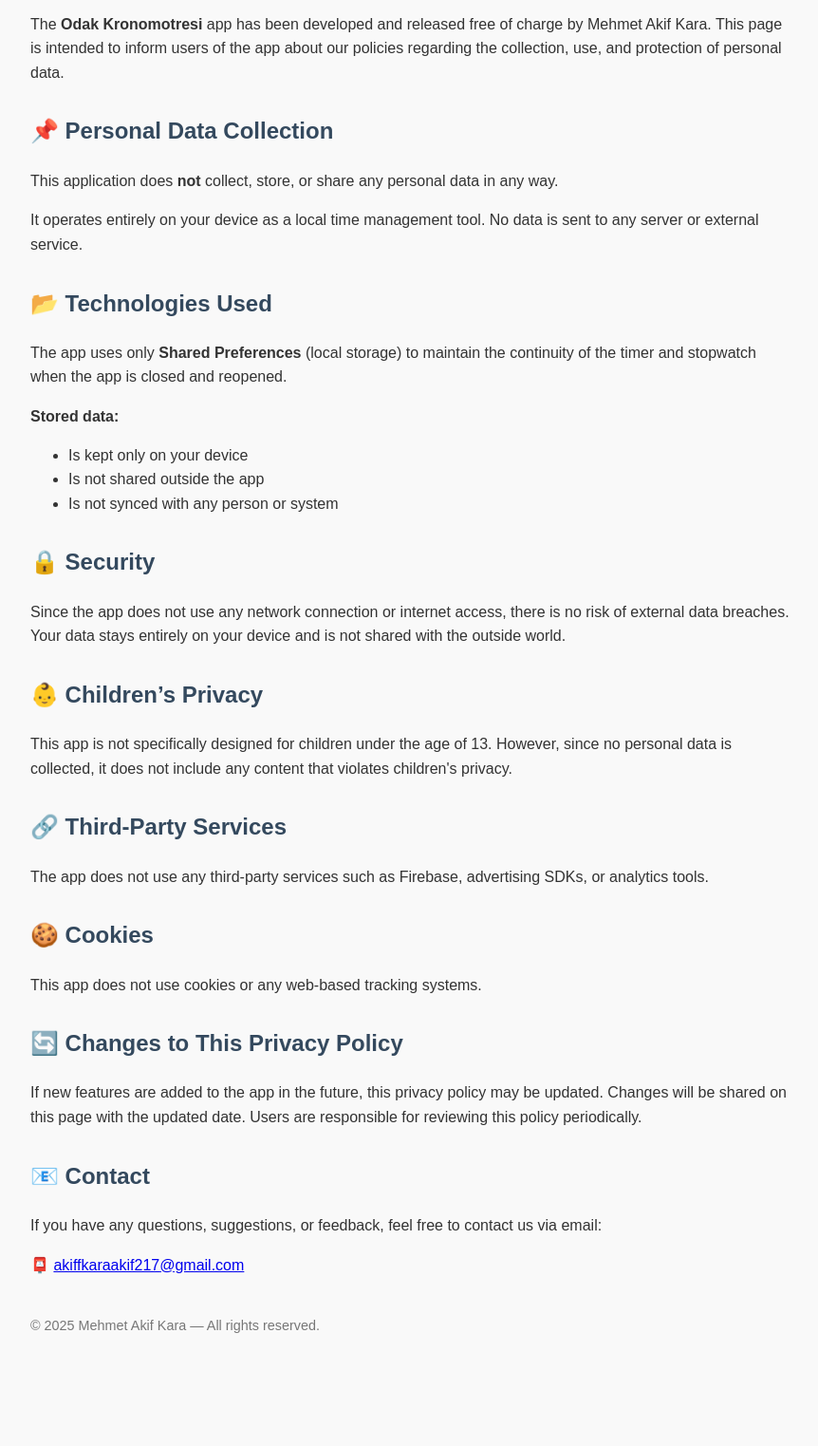
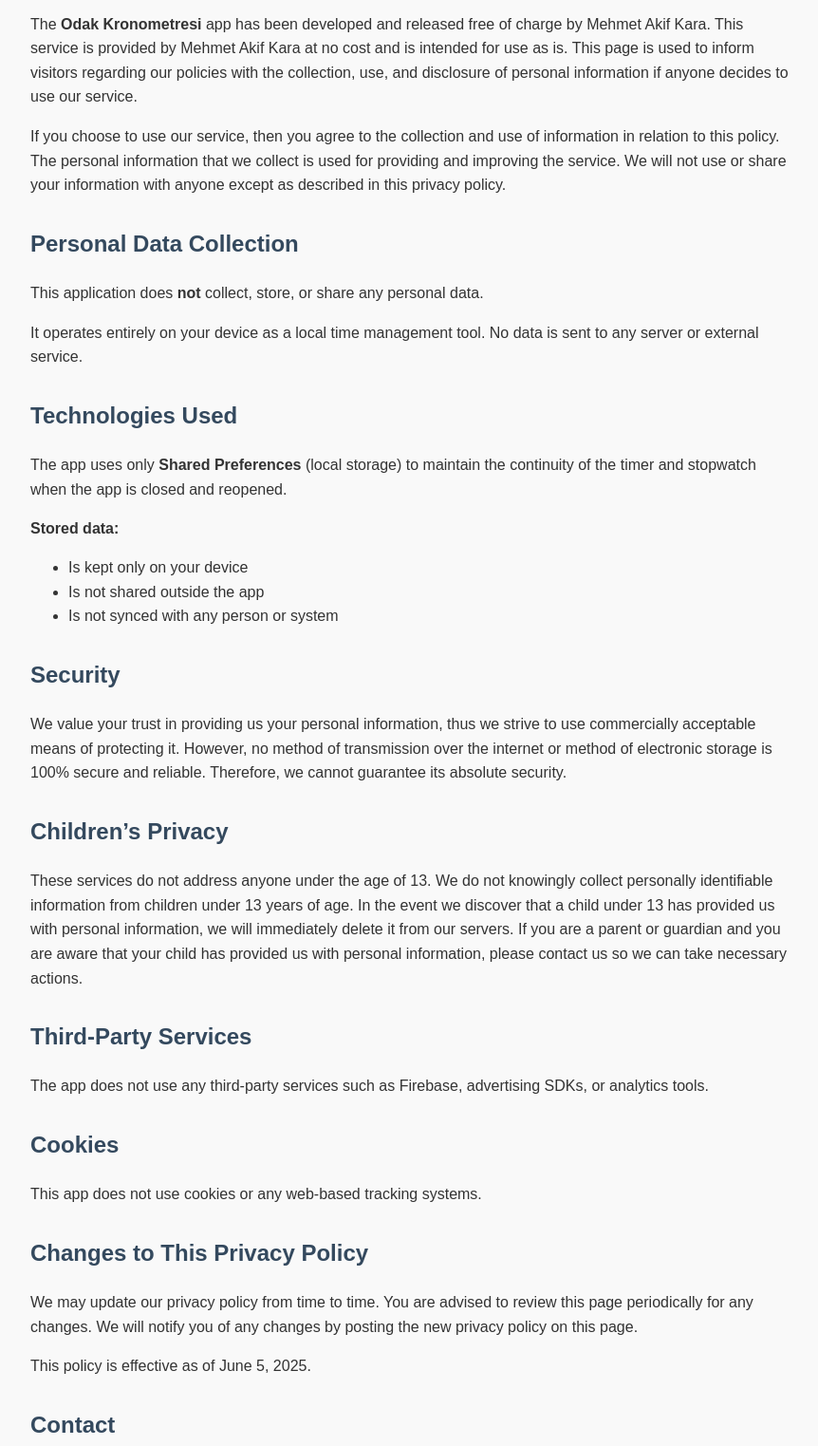
Before and after one commit to akifkara217/odak-kronometresi-privacy-policy, a plain HTML site: page index.html in a window 1280 px wide. Shown: the part 143-1666 px from the top of the page at 95% size, without its empty margins (208-1070 px from the left). Before the commit the page ends 1571 px from the top, so only its background shows below. Drawn offline with Linux system fonts and the light colour scheme.

Commit message:
Update index.html

```diff
--- a/index.html
+++ b/index.html
@@ -3,7 +3,7 @@
 <head>
   <meta charset="UTF-8" />
   <meta name="viewport" content="width=device-width, initial-scale=1.0"/>
-  <title>Privacy Policy - İşte Odak</title>
+  <title>Privacy Policy - Odak Kronometresi</title>
   <style>
     body {
       font-family: Arial, sans-serif;
@@ -40,18 +40,22 @@
   <p><strong>Effective Date:</strong> June 5, 2025</p>
 
   <p>
-    The <strong>Odak Kronomotresi</strong> app has been developed and released free of charge by Mehmet Akif Kara. This page is intended to inform users of the app about our policies regarding the collection, use, and protection of personal data.
+    The <strong>Odak Kronometresi</strong> app has been developed and released free of charge by Mehmet Akif Kara. This service is provided by Mehmet Akif Kara at no cost and is intended for use as is. This page is used to inform visitors regarding our policies with the collection, use, and disclosure of personal information if anyone decides to use our service.
   </p>
 
-  <h2>📌 Personal Data Collection</h2>
   <p>
-    This application does <strong>not</strong> collect, store, or share any personal data in any way.
+    If you choose to use our service, then you agree to the collection and use of information in relation to this policy. The personal information that we collect is used for providing and improving the service. We will not use or share your information with anyone except as described in this privacy policy.
+  </p>
+
+  <h2>Personal Data Collection</h2>
+  <p>
+    This application does <strong>not</strong> collect, store, or share any personal data.
   </p>
   <p>
     It operates entirely on your device as a local time management tool. No data is sent to any server or external service.
   </p>
 
-  <h2>📂 Technologies Used</h2>
+  <h2>Technologies Used</h2>
   <p>
     The app uses only <strong>Shared Preferences</strong> (local storage) to maintain the continuity of the timer and stopwatch when the app is closed and reopened.
   </p>
@@ -62,37 +66,40 @@
     <li>Is not synced with any person or system</li>
   </ul>
 
-  <h2>🔒 Security</h2>
+  <h2>Security</h2>
   <p>
-    Since the app does not use any network connection or internet access, there is no risk of external data breaches. Your data stays entirely on your device and is not shared with the outside world.
+    We value your trust in providing us your personal information, thus we strive to use commercially acceptable means of protecting it. However, no method of transmission over the internet or method of electronic storage is 100% secure and reliable. Therefore, we cannot guarantee its absolute security.
   </p>
 
-  <h2>👶 Children’s Privacy</h2>
+  <h2>Children’s Privacy</h2>
   <p>
-    This app is not specifically designed for children under the age of 13. However, since no personal data is collected, it does not include any content that violates children's privacy.
+    These services do not address anyone under the age of 13. We do not knowingly collect personally identifiable information from children under 13 years of age. In the event we discover that a child under 13 has provided us with personal information, we will immediately delete it from our servers. If you are a parent or guardian and you are aware that your child has provided us with personal information, please contact us so we can take necessary actions.
   </p>
 
-  <h2>🔗 Third-Party Services</h2>
+  <h2>Third-Party Services</h2>
   <p>
     The app does not use any third-party services such as Firebase, advertising SDKs, or analytics tools.
   </p>
 
-  <h2>🍪 Cookies</h2>
+  <h2>Cookies</h2>
   <p>
     This app does not use cookies or any web-based tracking systems.
   </p>
 
-  <h2>🔄 Changes to This Privacy Policy</h2>
+  <h2>Changes to This Privacy Policy</h2>
   <p>
-    If new features are added to the app in the future, this privacy policy may be updated. Changes will be shared on this page with the updated date. Users are responsible for reviewing this policy periodically.
+    We may update our privacy policy from time to time. You are advised to review this page periodically for any changes. We will notify you of any changes by posting the new privacy policy on this page.
+  </p>
+  <p>
+    This policy is effective as of June 5, 2025.
   </p>
 
-  <h2>📧 Contact</h2>
+  <h2>Contact</h2>
   <p>
     If you have any questions, suggestions, or feedback, feel free to contact us via email:
   </p>
   <p>
-    📮 <a href="mailto:akiffkaraakif217@gmail.com">akiffkaraakif217@gmail.com</a>
+    <a href="mailto:akiffkaraakif217@gmail.com">akiffkaraakif217@gmail.com</a>
   </p>
 
   <div class="footer">
```
